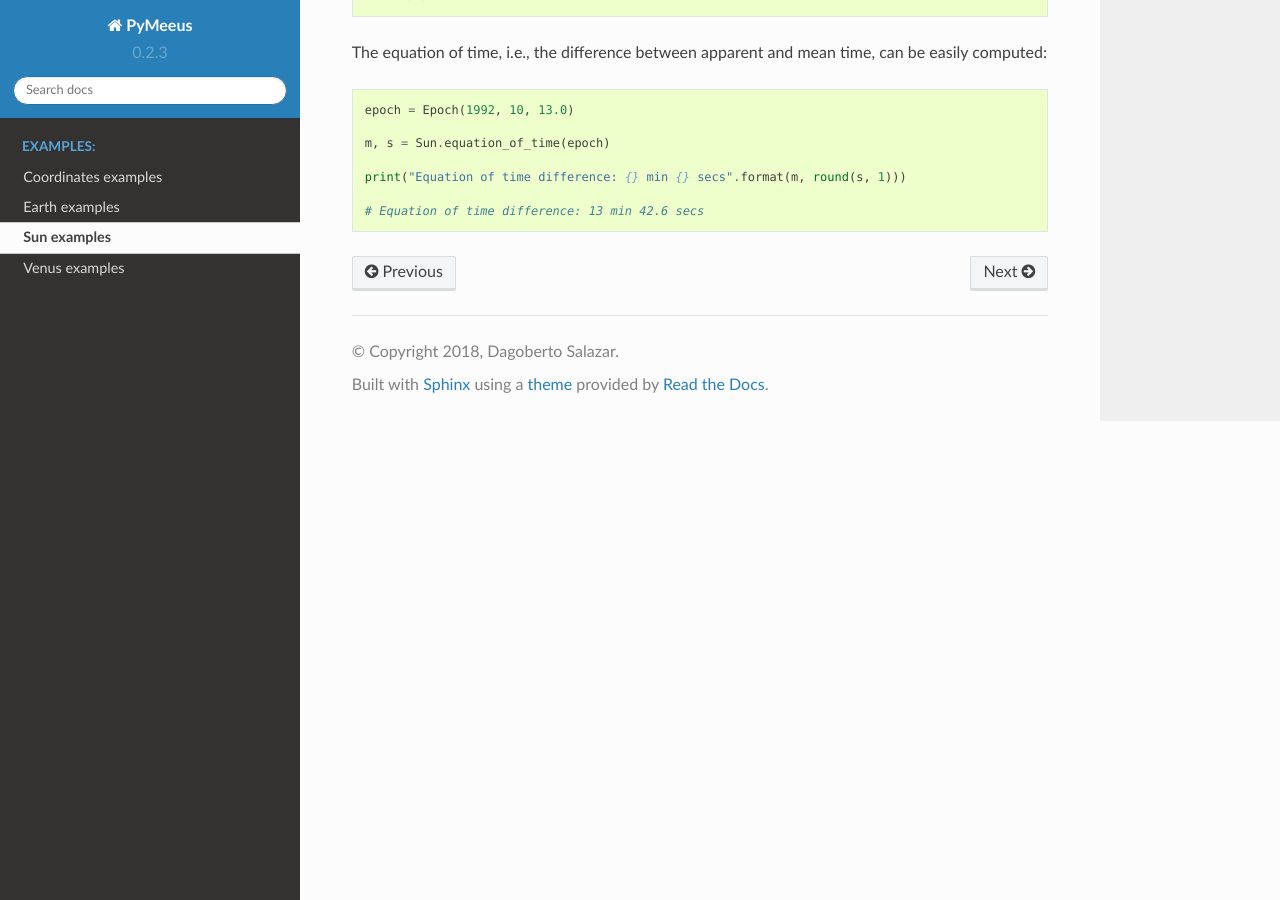
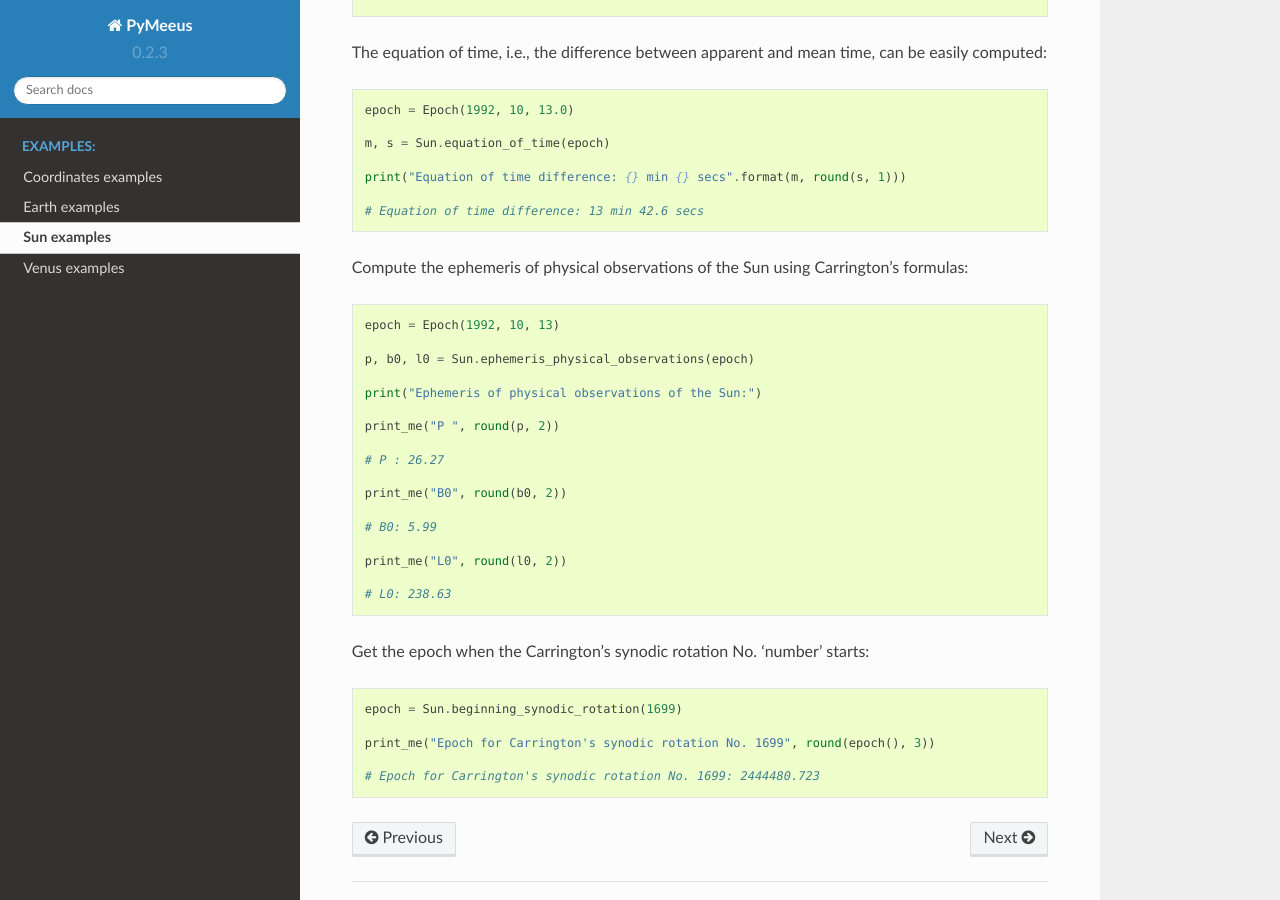
Before and after one commit to architest/pymeeus, a Sphinx documentation site: the page built from docs/source/ex-Sun.rst, in a window 1280 px wide and 900 px high, scrolled down 3431 px. Built offline with Sphinx 7.4.7 and the Read the Docs theme 2.0.0, drawn with Linux system fonts in a browser that asks for light colours; formulas are drawn with MathJax 3; pages that are not in the unit, such as notebooks, are missing from menus.

Commit message:
Add examples of use for methods 'ephemeris_physical_observations()' and 'beginning_synodic_rotation()'

```diff
--- a/docs/source/ex-Sun.rst
+++ b/docs/source/ex-Sun.rst
@@ -176,3 +176,31 @@ The equation of time, i.e., the difference between apparent and mean time, can b
     print("Equation of time difference: {} min {} secs".format(m, round(s, 1)))
 
     # Equation of time difference: 13 min 42.6 secs
+
+Compute the ephemeris of physical observations of the Sun using Carrington's formulas::
+
+    epoch = Epoch(1992, 10, 13)
+
+    p, b0, l0 = Sun.ephemeris_physical_observations(epoch)
+
+    print("Ephemeris of physical observations of the Sun:")
+
+    print_me("P ", round(p, 2))
+
+    # P : 26.27
+
+    print_me("B0", round(b0, 2))
+
+    # B0: 5.99
+
+    print_me("L0", round(l0, 2))
+
+    # L0: 238.63
+
+Get the epoch when the Carrington's synodic rotation No. 'number' starts::
+
+    epoch = Sun.beginning_synodic_rotation(1699)
+
+    print_me("Epoch for Carrington's synodic rotation No. 1699", round(epoch(), 3))
+
+    # Epoch for Carrington's synodic rotation No. 1699: 2444480.723
```
Also changed, not shown: 1 other file.
